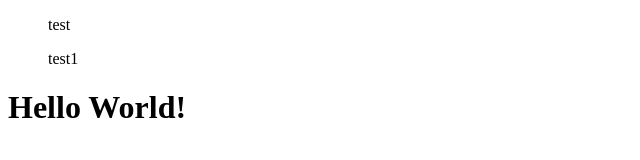
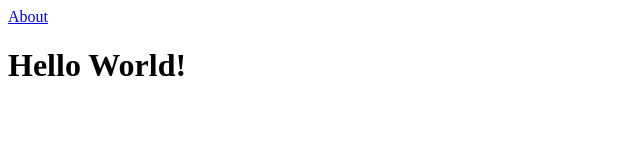
Before and after one commit to pirainok/pirainok.github.io, a plain HTML site: page index.html in a window 1280 px wide. Shown: the whole page, without its empty margins (0-640 px from the left). Drawn offline with Linux system fonts and the light colour scheme.

Commit message:
Update index.html

```diff
--- a/index.html
+++ b/index.html
@@ -4,12 +4,9 @@
 		<title>Kevin Piraino Website</title>
 	</head>
 	<body>
-		<nav>
-			<ul>
-				<p>test</p>
-				<p>test1</p>
-			</ul>
-		</nav>
+	  <div class='container'></div>
+	     <div class='NavContainer'</div>
+	     	<a class='btn btn-default btn-lg' href='https://pirainok.github.io' role='button'>About</a>
 	  <h1>Hello World!</h1>
 	</body>
 </html>
```
